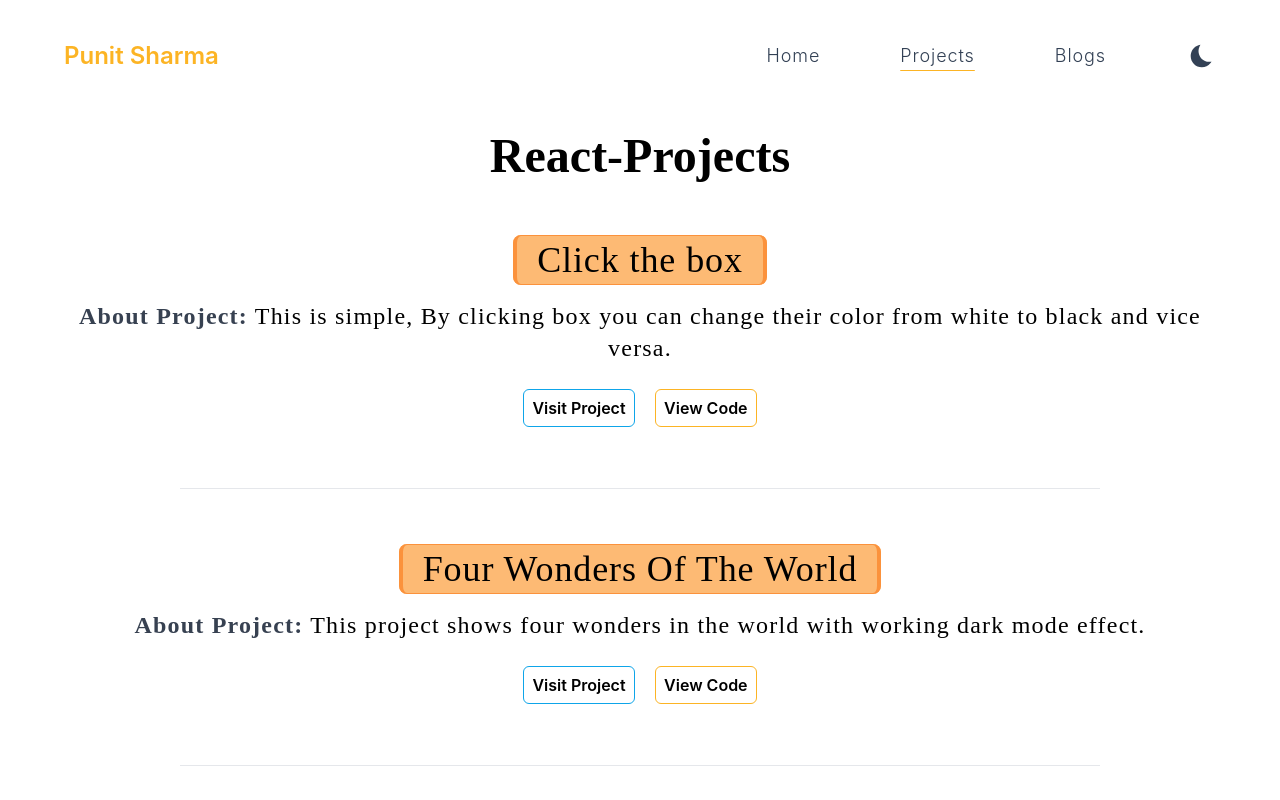
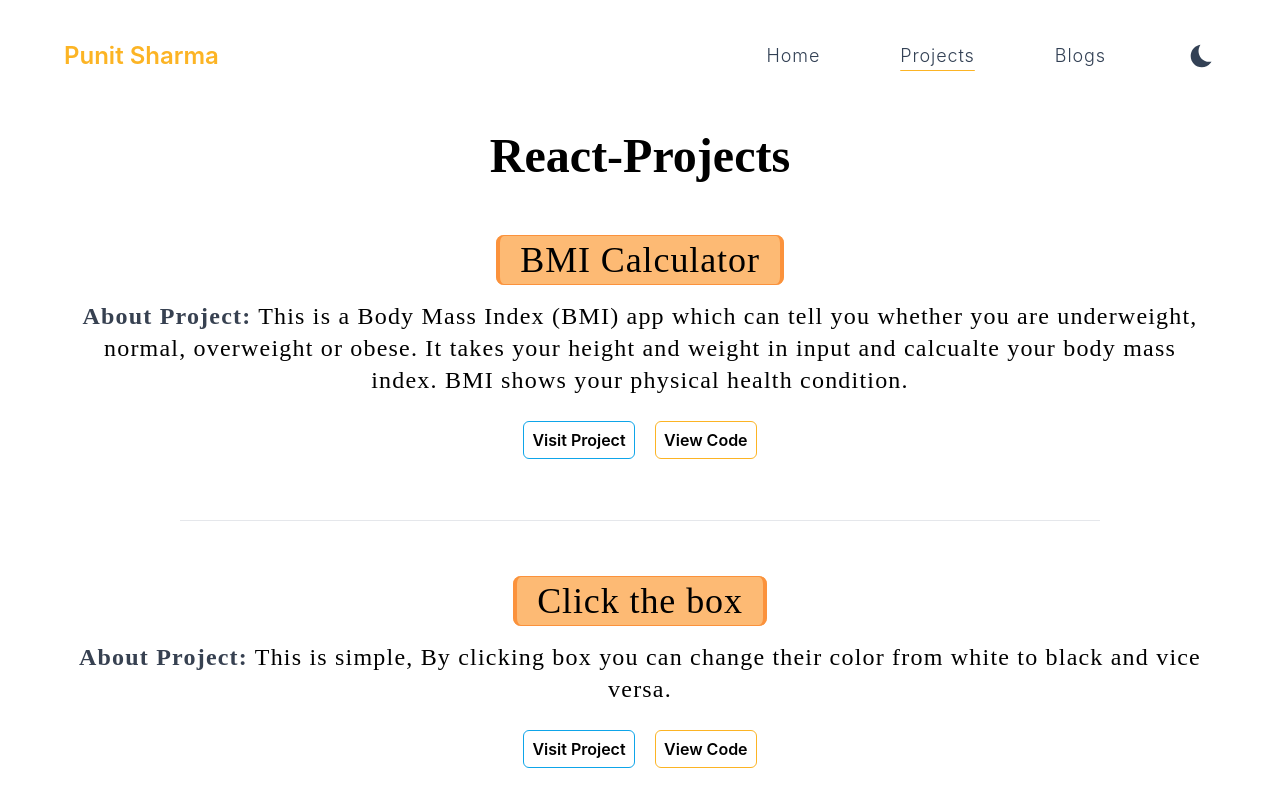
Before and after one commit to PunitMudgal/my-portfolio, a React (Create React App) app: page /project in a window 1280 px wide. Shown: the top 800 px of the page. Built offline with nearby package versions, Linux system fonts and the light colour scheme.

Commit message:
update: added new project

```diff
--- a/src/ProjectData.js
+++ b/src/ProjectData.js
@@ -2,42 +2,42 @@
 const ProjectData = [
     {
         projectNo: 1,
+        ProjectName: 'BMI Calculator',
+        Description: 'This is a Body Mass Index (BMI) app which can tell you whether you are underweight, normal, overweight or obese. It takes your height and weight in input and calcualte your body mass index. BMI shows your physical health condition.',
+        SourceCode: 'https://github.com/PunitMudgal/BMI_calculator',
+        VisitPro: 'https://bmicalculator-114.netlify.app/'
+    },
+    {
+        projectNo: 2,
         ProjectName: 'Click the box',
         Description: 'This is simple, By clicking box you can change their color from white to black and vice versa.',
         SourceCode: 'https://github.com/PunitMudgal/click-the-box',
         VisitPro: 'https://zdi6zd.csb.app/'
     },
     {
-        projectNo: 2,
+        projectNo: 3,
         ProjectName: 'Four Wonders Of The World',
         Description: 'This project shows four wonders in the world with working dark mode effect.',
         SourceCode: '',
         VisitPro: 'https://fourwonders.netlify.app'
     },
     {
-        projectNo: 3,
+        projectNo: 4,
         ProjectName: 'Keep Notes',
         Description: 'Keep Notes is an app in which you can save keep your daily notes with description and can delete them too.',
         SourceCode: '',
         VisitPro: 'https://keep-notes-punitmudgal.netlify.app'
     },
     {
-        projectNo: 4,
+        projectNo: 5,
         ProjectName: 'Text Format',
         Description: 'In this app you can copy, paste your text, know the word count, bold it, Remove the Extra spaces, etc.',
         SourceCode: 'https://github.com/PunitMudgal/textutils',
         VisitPro: 'https://textformatter114.netlify.app'
     },
     {
-        projectNo: 5,
+        projectNo: 6,
         ProjectName: 'Tik Tak Toe',
-        Description: 'This is a working tik tak toe game with rules and dark mode. You can play it for time pass and fun. The rules of this game are given in about secrion.',
-        SourceCode: 'https://github.com/PunitMudgal/tik-tak-toe',
-        VisitPro: 'https://tik-tak-toe-114.netlify.app'
-    },
-    {
-        projectNo: 6,
-        ProjectName: 'Profile Card',
         Description: 'This is a working tik tak toe game with rules and dark mode. You can play it for time pass and fun. The rules of this game are given in about secrion.',
         SourceCode: 'https://github.com/PunitMudgal/tik-tak-toe',
         VisitPro: 'https://tik-tak-toe-114.netlify.app'
@@ -46,9 +46,17 @@ const ProjectData = [
         projectNo: 7,
         ProjectName: 'Profile Card',
         Description: 'This is a working tik tak toe game with rules and dark mode. You can play it for time pass and fun. The rules of this game are given in about secrion.',
+        SourceCode: 'https://github.com/PunitMudgal/tik-tak-toe',
+        VisitPro: 'https://tik-tak-toe-114.netlify.app'
+    },
+    {
+        projectNo: 8,
+        ProjectName: 'Profile Card',
+        Description: 'This is a working tik tak toe game with rules and dark mode. You can play it for time pass and fun. The rules of this game are given in about secrion.',
         SourceCode: 'https://github.com/PunitMudgal/profile-card02',
         VisitPro: 'https://profile-cards02.netlify.app'
     },
+
 ]
 
 export default ProjectData;
```
